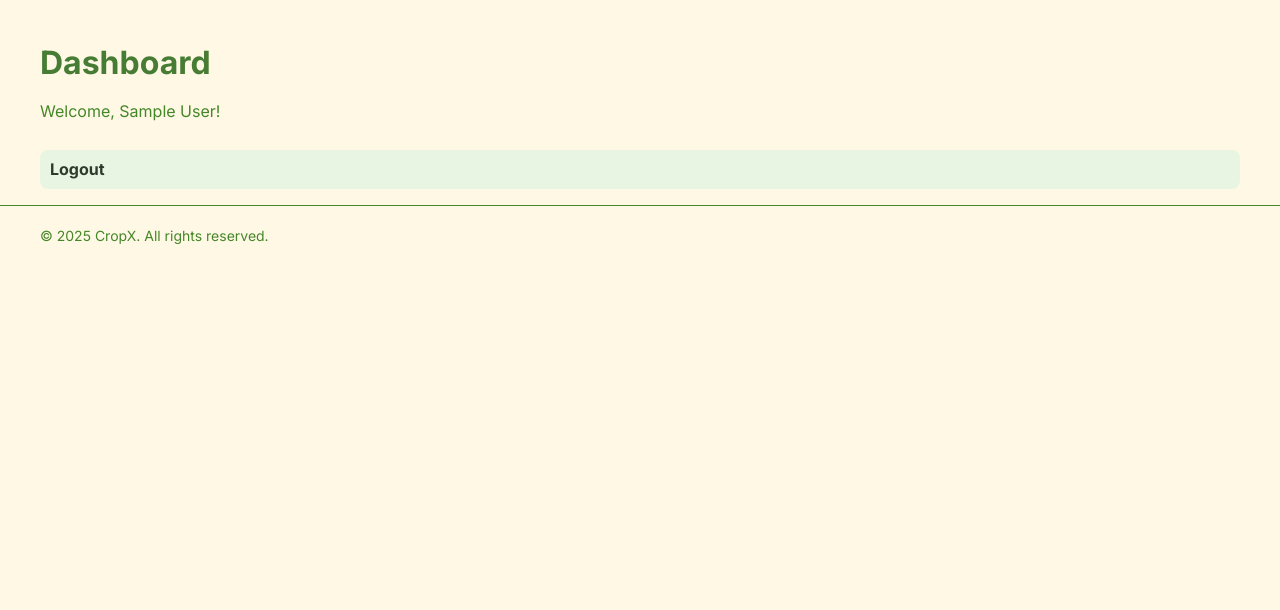
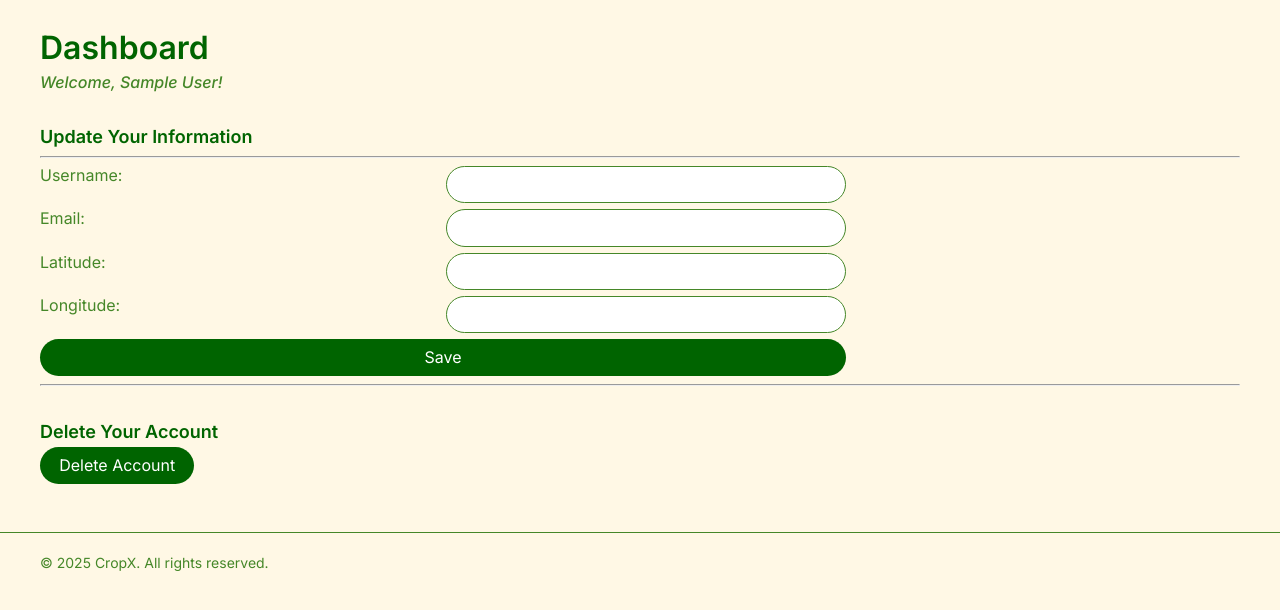
Before and after one commit to HamorHam/IAT459_cropX, a PHP site: page /member/index.php in a window 1280 px wide. Shown: the part 69-679 px from the top of the page. Run offline with PHP 8.4, Linux system fonts and the light colour scheme; the visitor is signed in with stand-in values (Sample User, id 1); data that the repository does not hold is empty.

Commit message:
member dashboard updated
- new ui
- change information
- delete account

```diff
--- a/cropX/public/css/style.css
+++ b/cropX/public/css/style.css
@@ -17,6 +17,33 @@ body {
   margin: 0;
   padding: 0;
   font-size: 1rem;
+}
+
+h1, h2, h3{
+  color: var(--mainGreen);
+  font-weight: 600;
+}
+
+h1, h2, h3, h4{
+  margin: .2em 0;
+}
+
+h1{
+  font-size: 32px;
+}
+
+h2{
+  font-size: 24px;
+}
+
+h3{
+  font-size: 18px;
+}
+
+h4{
+  color: var(--accentGreen);
+  font-weight: 500;
+  font-style: italic;
 }
 
 /*Header*/
@@ -222,33 +249,29 @@ footer{
   padding: 0.5em 1em 0;
 }
 
-#content h1 {
-  color: #467c33;
-  margin-bottom: 1.25rem; /* 20px */
-}
-
 #content p {
   font-size: 1rem;
   margin-bottom: 1.875rem; /* 30px */
 }
 
-#content form input[type="text"] {
-  padding: 0.5rem;
-  margin-bottom: 1rem;
-  width: 100%;
-  max-width: 25rem; /* 400px */
-  border-radius: 0.375rem; /* 6px */
-  border: 1px solid #ccc;
+#content form input {
+  padding: 0.6em 1.2em 0.45em;
+  border: 1px solid var(--accentGreen);
+  border-radius: 20px;
+  font-size: 16px;
+  color: var(--mainGreen);
+  background: #fff;
 }
 
-#content form input[type="submit"] {
-  background-color: #6cbf3b;
-  color: white;
-  padding: 0.5rem 1rem;
-  border-radius: 0.375rem;
+#content form button {
+  transition: background-color 0.3s ease;
+  padding: 0.6em 1.2em;
   border: none;
-  font-weight: bold;
+  background: var(--mainGreen);
+  color: #fff;
+  border-radius: 20px;
   cursor: pointer;
+  font-size: 16px
 }
 
 #content form input[type="submit"]:hover {
@@ -300,9 +323,6 @@ footer{
   font-size: 14px;
   line-height: 1;
   margin: 0;
-  color: var(--accentGreen);
-  font-weight: 500;
-  font-style: italic;
 }
 
 #plant-list li a {
--- a/cropX/public/member/index.php
+++ b/cropX/public/member/index.php
@@ -1,9 +1,74 @@
 <?php
 require_once('../../private/initialize.php');
 
-// ensure user is logged in... otherwise redirect to login
+// Ensure user is logged in... otherwise redirect to login
 if (!isset($_SESSION['username'])) {
   redirect_to(url_for('/member/login.php'));
+}
+
+$user_id = $_SESSION['user_id'];
+
+// Retrieve current user info
+$query  = "SELECT * FROM user WHERE UserID = " . intval($user_id) . " LIMIT 1";
+$result = mysqli_query($db, $query);
+$current_user = mysqli_fetch_assoc($result);
+
+$errors = [];
+$message = '';
+
+// Process form submissions
+if (is_post_request()) {
+
+  // Process account deletion
+  if (isset($_POST['delete_account'])) {
+    $delete_query = "DELETE FROM user WHERE UserID = " . intval($user_id);
+    if (mysqli_query($db, $delete_query)) {
+      // Log out and redirect to home page
+      session_destroy();
+      redirect_to(url_for('/index.php'));
+    } else {
+      $errors[] = "Failed to delete account: " . mysqli_error($db);
+    }
+  }
+
+  // Process profile update
+  if (isset($_POST['update_info'])) {
+    // Get fields from POST
+    $username  = $_POST['username'] ?? '';
+    $email     = $_POST['email'] ?? '';
+    $latitude  = $_POST['latitude'] ?? '';
+    $longitude = $_POST['longitude'] ?? '';
+
+    // If username has changed, check for uniqueness.
+    if ($username !== $current_user['Name']) {
+      $username_query = "SELECT COUNT(*) AS count FROM user WHERE Name = '" . mysqli_real_escape_string($db, $username) . "' AND UserID != " . intval($user_id);
+      $username_result = mysqli_query($db, $username_query);
+      $username_count = mysqli_fetch_assoc($username_result)['count'];
+      if ($username_count != 0) {
+        $errors[] = "The username is already taken. Please choose another.";
+      }
+    }
+
+    // If no errors, update the user's info.
+    if (empty($errors)) {
+      $update_query = "UPDATE user SET
+        Name = '" . mysqli_real_escape_string($db, $username) . "',
+        Email = '" . mysqli_real_escape_string($db, $email) . "',
+        Latitude = '" . mysqli_real_escape_string($db, $latitude) . "',
+        Longitude = '" . mysqli_real_escape_string($db, $longitude) . "'
+        WHERE UserID = " . intval($user_id);
+      if (mysqli_query($db, $update_query)) {
+        $message = "Information updated successfully.";
+        // Update session if username changed.
+        $_SESSION['username'] = $username;
+        // Refresh current user info
+        $result = mysqli_query($db, $query);
+        $current_user = mysqli_fetch_assoc($result);
+      } else {
+        $errors[] = "Update failed: " . mysqli_error($db);
+      }
+    }
+  }
 }
 
 $page_title = 'Member Dashboard';
@@ -12,11 +77,44 @@ include(SHARED_PATH . '/member_header.php');
 
 <div id="content">
   <h1>Dashboard</h1>
-  <p>Welcome, <?php echo h($_SESSION['username']); ?>!</p>
-  <ul>
-    <li><a href="<?php echo url_for('/member/logout.php'); ?>">Logout</a></li>
-    <!-- additional member functionality will go here -->
-  </ul>
+  <h4>Welcome, <?php echo h($_SESSION['username']); ?>!</h4>
+
+  <?php if (!empty($errors)): ?>
+    <div class="errors">
+      <?php foreach ($errors as $error) {
+        echo "<p>" . h($error) . "</p>";
+      } ?>
+    </div>
+  <?php endif; ?>
+
+  <?php if ($message): ?>
+    <p><?php echo h($message); ?></p>
+  <?php endif; ?>
+
+  <h3 style="margin-top:2em">Update Your Information</h3>
+  <hr/>
+  <form style="display:grid;grid-template-columns:repeat(2, 50%);grid-template-rows:repeat(4, fit-content);gap:6px;max-width:800px" action="index.php" method="post">
+    <label for="username">Username:</label>
+    <input type="text" name="username" value="<?php echo h($current_user['Name']); ?>" required>
+
+    <label for="email">Email:</label>
+    <input type="email" name="email" value="<?php echo h($current_user['Email']); ?>" required>
+
+    <label for="latitude">Latitude:</label>
+    <input type="text" name="latitude" value="<?php echo h($current_user['Latitude']); ?>">
+
+    <label for="longitude">Longitude:</label>
+    <input type="text" name="longitude" value="<?php echo h($current_user['Longitude']); ?>">
+
+    <button style="grid-column:1/span 2;" type="submit" name="update_info">Save</button>
+  </form>
+
+  <hr>
+
+  <h3 style="margin-top:2em">Delete Your Account</h3>
+  <form style="margin-bottom:3em" action="index.php" method="post" onsubmit="return confirm('Are you sure you want to delete your account? This action cannot be undone.');">
+    <button type="submit" name="delete_account">Delete Account</button>
+  </form>
 </div>
 
 <?php include(SHARED_PATH . '/member_footer.php'); ?>
```
